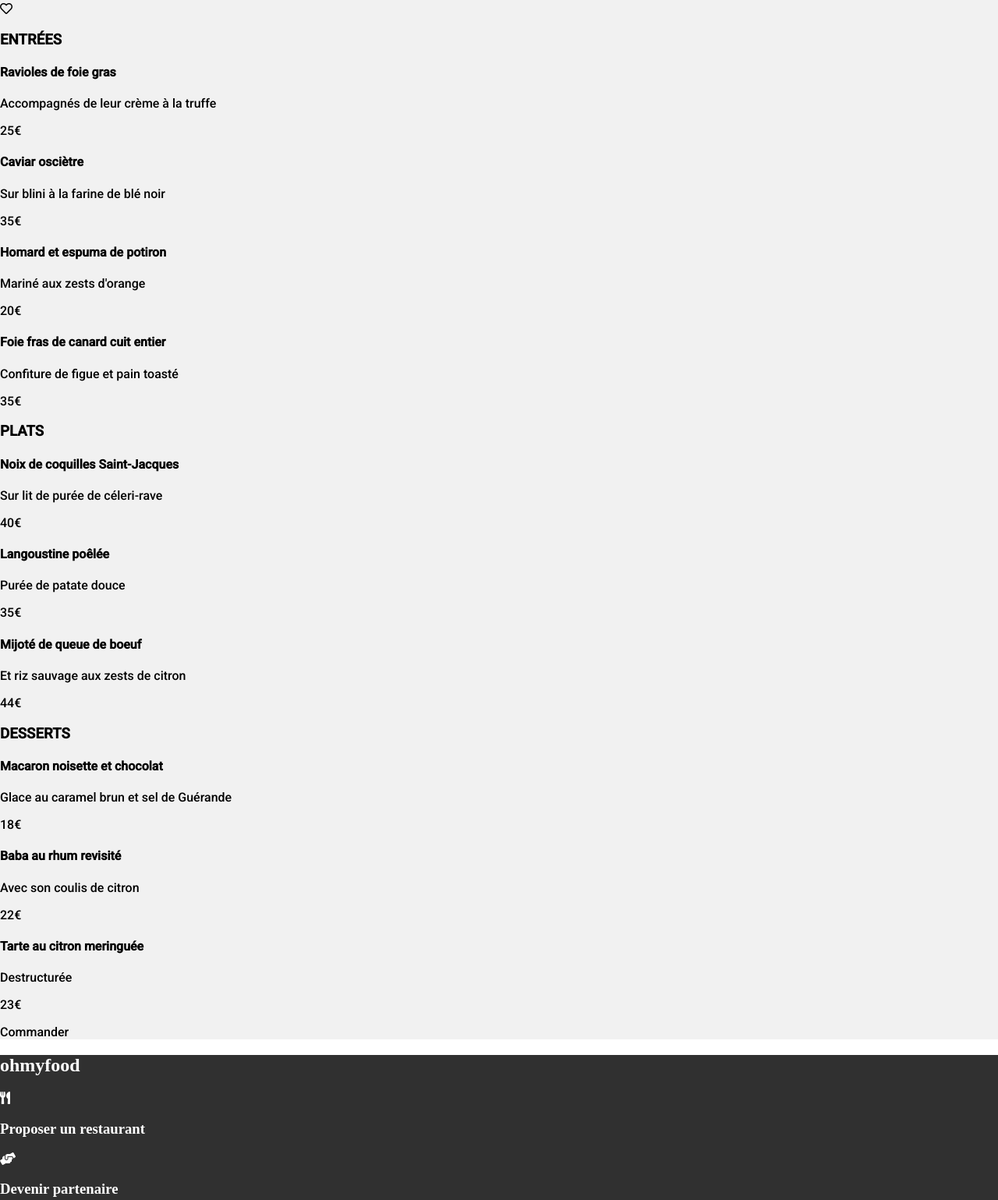
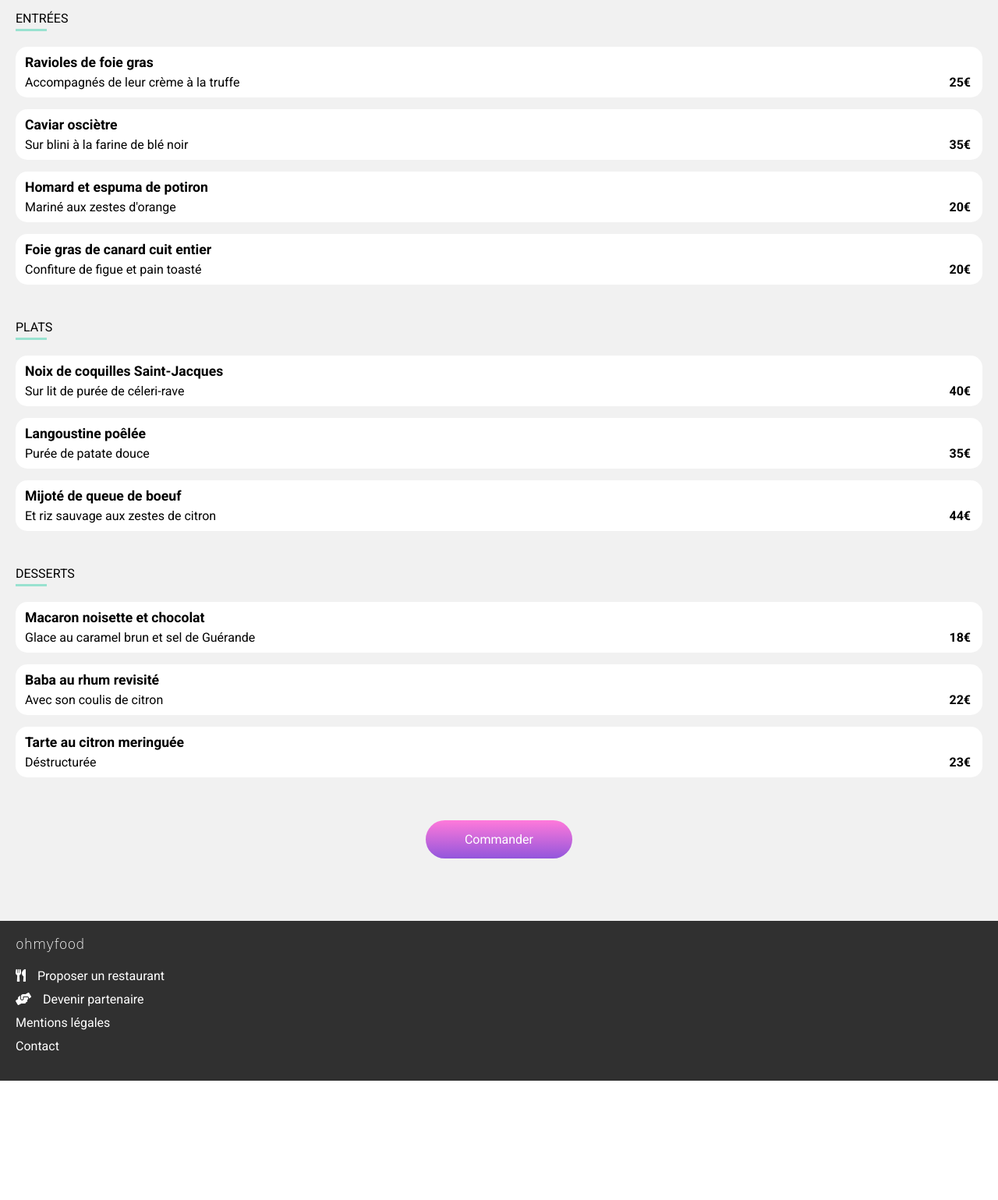
Before and after one commit to minorthomas/MinorThomas_3_24062021, a website: page html/pages_restaurants/restau_lanoteenchantee.html in a window 1280 px wide. Shown: the part 356-1895 px from the top of the page at 78% size. After the commit the page ends 1742 px from the top, so only its background shows below. Drawn offline with Linux system fonts and the light colour scheme; a web font is replaced by a local one.

Commit message:
Ajout css sur les pages menu

```diff
--- a/html/pages_restaurants/restau_lanoteenchantee.html
+++ b/html/pages_restaurants/restau_lanoteenchantee.html
@@ -12,96 +12,116 @@
 
     <link rel="preconnect" href="https://fonts.googleapis.com">
     <link rel="preconnect" href="https://fonts.gstatic.com" crossorigin>
-    <link href="https://fonts.googleapis.com/css2?family=Roboto:wght@300;500&display=swap" rel="stylesheet">
+    <link href="https://fonts.googleapis.com/css2?family=Roboto:wght@400;500;700&display=swap" rel="stylesheet">
 
     <link rel="stylesheet" href="/assets/fontawesome/css/all.css">
     <!---->
-    <title>Ohmyfood - Choisissez votre menu</title>
+    <title>La note enchantée</title>
 </head>
 <body>
-    <header class="topbar">
+    <header class="topbar container">
         <a href="/index.html"><i class="fas fa-arrow-left"></i></a>
-        <h1><a class="topbar_logo">ohmyfood</a></h1>
+        <h1 class="topbar_logo">ohmyfood</h1>
     </header>
     <img src="/assets/img/restaurants/toa-heftiba-DQKerTsQwi0-unsplash.jpg" alt="À la française" title="Restaurant À la française">
     <article class="menu">
-        <header class="menu_header">
-            <h2 class="menu_header_title">La note enchantée</h2>
+        <header class="menu-header container">
+            <h2 class="menu-header-title">La note enchantée</h2>
             <i class="far fa-heart"></i>
         </header>
-        <div class="menu_card">
-            <h3 class="menu_title">ENTRÉES</h3>
-            <div class="menu_card">
-                <h4 class="menu_card_title">Ravioles de foie gras</h4>
-                <div class="menu_card_desc">
-                    <p class="menu_card_desc_info">Accompagnés de leur crème à la truffe</p>
-                    <p class="menu_card_desc_price">25€</p>
+        <section class="menu-bloc container">
+            <section class="menu-cards menu-cards-entree">
+                <h3 class="menu-title">ENTRÉES</h3>
+                <div class="menu-card">
+                    <h4 class="menu-card-title">Ravioles de foie gras</h4>
+                    <div class="menu-card-desc">
+                        <p class="menu-card-desc-info">Accompagnés de leur crème à la truffe</p>
+                        <p class="menu-card-desc-price">25€</p>
+                    </div>
                 </div>
-                <h4 class="menu_card_title">Caviar osciètre</h4>
-                <div class="menu_card_desc">
-                    <p class="menu_card_desc_info">Sur blini à la farine de blé noir</p>
-                    <p class="menu_card_desc_price">35€</p>
+                <div class="menu-card">
+                    <h4 class="menu-card-title">Caviar osciètre</h4>
+                    <div class="menu-card-desc">
+                        <p class="menu-card-desc-info">Sur blini à la farine de blé noir</p>
+                        <p class="menu-card-desc-price">35€</p>
+                    </div>
                 </div>
-                <h4 class="menu_card_title">Homard et espuma de potiron</h4>
-                <div class="menu_card_desc">
-                    <p class="menu_card_desc_info">Mariné aux zests d'orange</p>
-                    <p class="menu_card_desc_price">20€</p>
+                <div class="menu-card">
+                    <h4 class="menu-card-title">Homard et espuma de potiron</h4>
+                    <div class="menu-card-desc">
+                        <p class="menu-card-desc-info">Mariné aux zestes d'orange</p>
+                        <p class="menu-card-desc-price">20€</p>
+                    </div>
                 </div>
-                <h4 class="menu_card_title">Foie fras de canard cuit entier</h4>
-                <div class="menu_card_desc">
-                    <p class="menu_card_desc_info">Confiture de figue et pain toasté</p>
-                    <p class="menu_card_desc_price">35€</p>
+                <div class="menu-card">
+                    <h4 class="menu-card-title">Foie gras de canard cuit entier</h4>
+                    <div class="menu-card-desc">
+                        <p class="menu-card-desc-info">Confiture de figue et pain toasté</p>
+                        <p class="menu-card-desc-price">20€</p>
+                    </div>
                 </div>
-            </div>
-            <h3 class="menu_title">PLATS</h3>
-            <div class="menu_card">
-                <h4 class="menu_card_title">Noix de coquilles Saint-Jacques</h4>
-                <div class="menu_card_desc">
-                    <p class="menu_card_desc_info">Sur lit de purée de céleri-rave</p>
-                    <p class="menu_card_desc_price">40€</p>
+            </section>
+            <section class="menu-cards menu-cards-meal">
+                <h3 class="menu-title">PLATS</h3>
+                <div class="menu-card">
+                    <h4 class="menu-card-title">Noix de coquilles Saint-Jacques</h4>
+                    <div class="menu-card-desc">
+                        <p class="menu-card-desc-info">Sur lit de purée de céleri-rave</p>
+                        <p class="menu-card-desc-price">40€</p>
+                    </div>
                 </div>
-                <h4 class="menu_card_title">Langoustine poêlée</h4>
-                <div class="menu_card_desc">
-                    <p class="menu_card_desc_info">Purée de patate douce</p>
-                    <p class="menu_card_desc_price">35€</p>
+                <div class="menu-card">
+                    <h4 class="menu-card-title">Langoustine poêlée</h4>
+                    <div class="menu-card-desc">
+                        <p class="menu-card-desc-info">Purée de patate douce</p>
+                        <p class="menu-card-desc-price">35€</p>
+                    </div>
                 </div>
-                <h4 class="menu_card_title">Mijoté de queue de boeuf</h4>
-                <div class="menu_card_desc">
-                    <p class="menu_card_desc_info">Et riz sauvage aux zests de citron</p>
-                    <p class="menu_card_desc_price">44€</p>
+                <div class="menu-card">
+                    <h4 class="menu-card-title">Mijoté de queue de boeuf</h4>
+                    <div class="menu-card-desc">
+                        <p class="menu-card-desc-info">Et riz sauvage aux zestes de citron</p>
+                        <p class="menu-card-desc-price">44€</p>
+                    </div>
                 </div>
-            </div>
-            <h3 class="menu_title">DESSERTS</h3>
-            <div class="menu_card">
-                <h4 class="menu_card_title">Macaron noisette et chocolat</h4>
-                <div class="menu_card_desc">
-                    <p class="menu_card_desc_info">Glace au caramel brun et sel de Guérande</p>
-                    <p class="menu_card_desc_price">18€</p>
+            </section>
+            <section class="menu-cards menu-cards-desserts">
+            <h3 class="menu-title">DESSERTS</h3>
+                <div class="menu-card">
+                    <h4 class="menu-card-title">Macaron noisette et chocolat</h4>
+                    <div class="menu-card-desc">
+                        <p class="menu-card-desc-info">Glace au caramel brun et sel de Guérande</p>
+                        <p class="menu-card-desc-price">18€</p>
+                    </div>
                 </div>
-                <h4 class="menu_card_title">Baba au rhum revisité</h4>
-                <div class="menu_card_desc">
-                    <p class="menu_card_desc_info">Avec son coulis de citron</p>
-                    <p class="menu_card_desc_price">22€</p>
+                <div class="menu-card">
+                    <h4 class="menu-card-title">Baba au rhum revisité</h4>
+                    <div class="menu-card-desc">
+                        <p class="menu-card-desc-info">Avec son coulis de citron</p>
+                        <p class="menu-card-desc-price">22€</p>
+                    </div>
                 </div>
-                <h4 class="menu_card_title">Tarte au citron meringuée</h4>
-                <div class="menu_card_desc">
-                    <p class="menu_card_desc_info">Destructurée</p>
-                    <p class="menu_card_desc_price">23€</p>
+                <div class="menu-card">
+                    <h4 class="menu-card-title">Tarte au citron meringuée</h4>
+                    <div class="menu-card-desc">
+                        <p class="menu-card-desc-info">Déstructurée</p>
+                        <p class="menu-card-desc-price">23€</p>
+                    </div>
                 </div>
-            </div>
-        </div>
-        <a href="#">Commander</a>
+            </section>
+        </section>
+        <a href="#" class="menu-button-order">Commander</a>
     </article>
     <footer class="footer">
-        <h2 class="footer_title">ohmyfood</h2>
-        <section class="footer_link">
-            <a href="#">
+        <a href="index.html" class="footer-title container">ohmyfood</a>
+        <section class="footer-link container">
+            <a href="#" class="footer-link-icon">
                 <i class="fas fa-utensils"></i>
-                <h3>Proposer un restaurant</h3>
+                <p>Proposer un restaurant</p>
             </a>
-            <a href="#">
+            <a href="#" class="footer-link-icon">
                 <i class="fas fa-hands-helping"></i>
-                <h3>Devenir partenaire</h3>
+                <p>Devenir partenaire</p>
             </a>
             <a href="#">Mentions légales</a>
             <a href="mailto:contact@ohmyfood.fr">Contact</a>
--- a/sass/pages_restaurants.scss
+++ b/sass/pages_restaurants.scss
@@ -61,6 +61,7 @@ img{
     border: solid 0px transparent;
     border-radius: 40px 40px 0 0 ;
     margin-top: 230px;
+    height: auto;
     .menu-header{
         display: flex;
         flex-direction: row;
@@ -82,7 +83,6 @@ img{
             display: flex;
             flex-direction: column;
             justify-content: space-around;
-            height: 280px;
             margin-bottom: 30px;
             .menu-title{
                 font-size: 1.0em;
@@ -90,7 +90,7 @@ img{
                 font-weight: 400;
                 border-bottom: solid 3px $colorGreen;
                 width: 40px;
-                margin: 0;
+                margin: 0 0 20px 0;
             }
             .menu-card{
                 display: flex;
@@ -100,7 +100,8 @@ img{
                 background-color: $fontWhite;
                 border: solid 0px transparent;
                 border-radius: 15px;
-                padding: 10px 12px;
+                padding: 10px 15px 10px 12px;
+                margin-bottom: 15px;
                 .menu-card-title{
                     font-size: 1.1em;
                     font-weight: 700;
@@ -122,6 +123,15 @@ img{
             }
         }
     }
+    .menu-button-order{
+        padding: 15px 50px;
+        background: $buttonColorPurple;
+        background: $buttonColorGradient;
+        border: solid 0px transparent;
+        border-radius: 50px;
+        color: $fontWhite;
+        margin: 10px auto 80px auto;
+    }
 }
 
 .footer{
@@ -131,8 +141,8 @@ img{
         display: inline-block;
         font-family: $fontShrikhand;
         font-weight: 100;
-        font-size: 1.4em;
-        padding: 20px 0;
+        font-size: 1.1em;
+        padding: 20px 0 15px 0;
     }
     .footer-link{
         font-family: $fontRoboto;
```
Also changed, not shown: html/pages_restaurants/restau_alafrancaise.html (+3 -3 lines), html/pages_restaurants/restau_lapalettedugout.html (+78 -60 lines), html/pages_restaurants/restau_ledelicedessens.html (+78 -60 lines), index.html (+1 -1 lines), css/pages_restaurants.css, sass/main.css (deleted), 2 other files.
